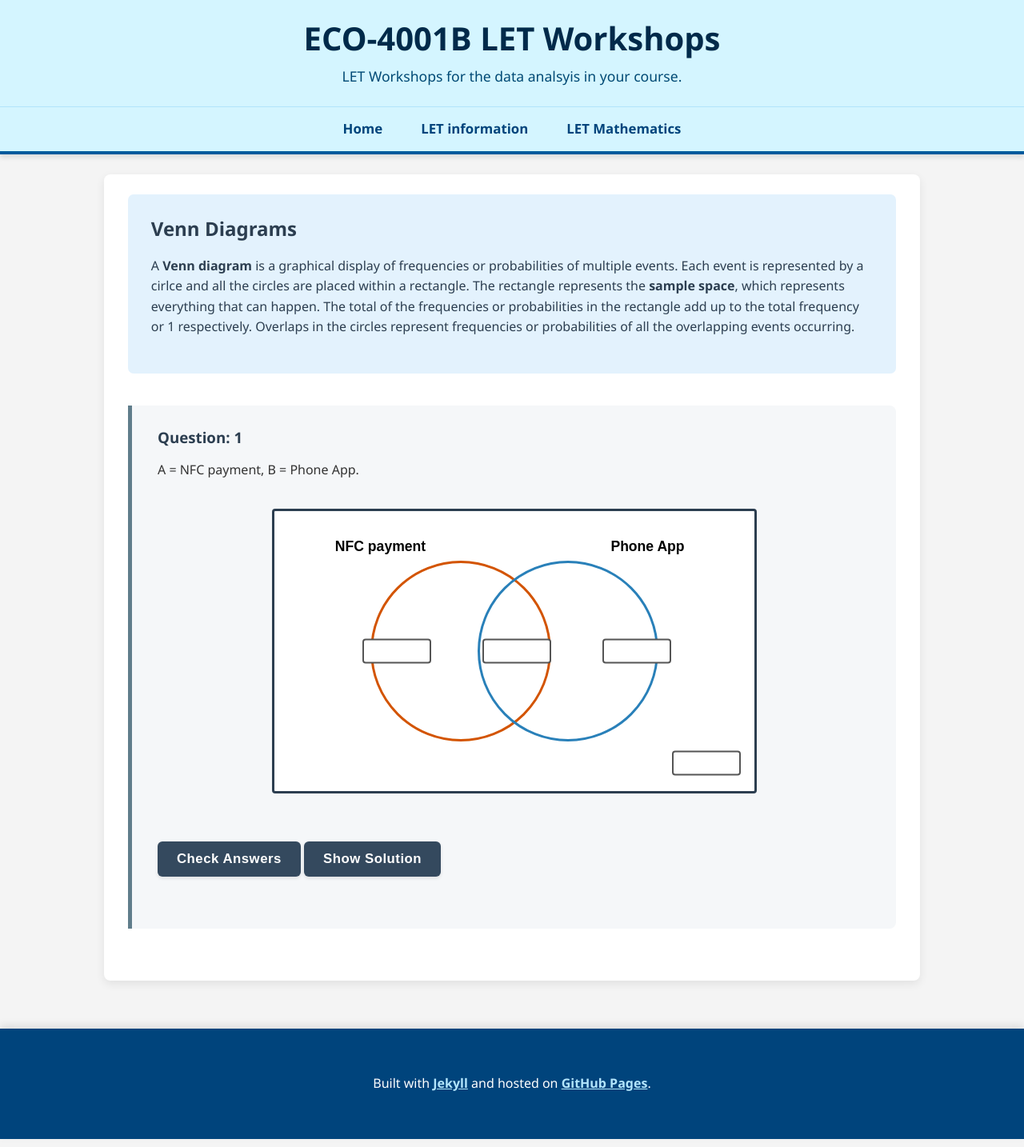
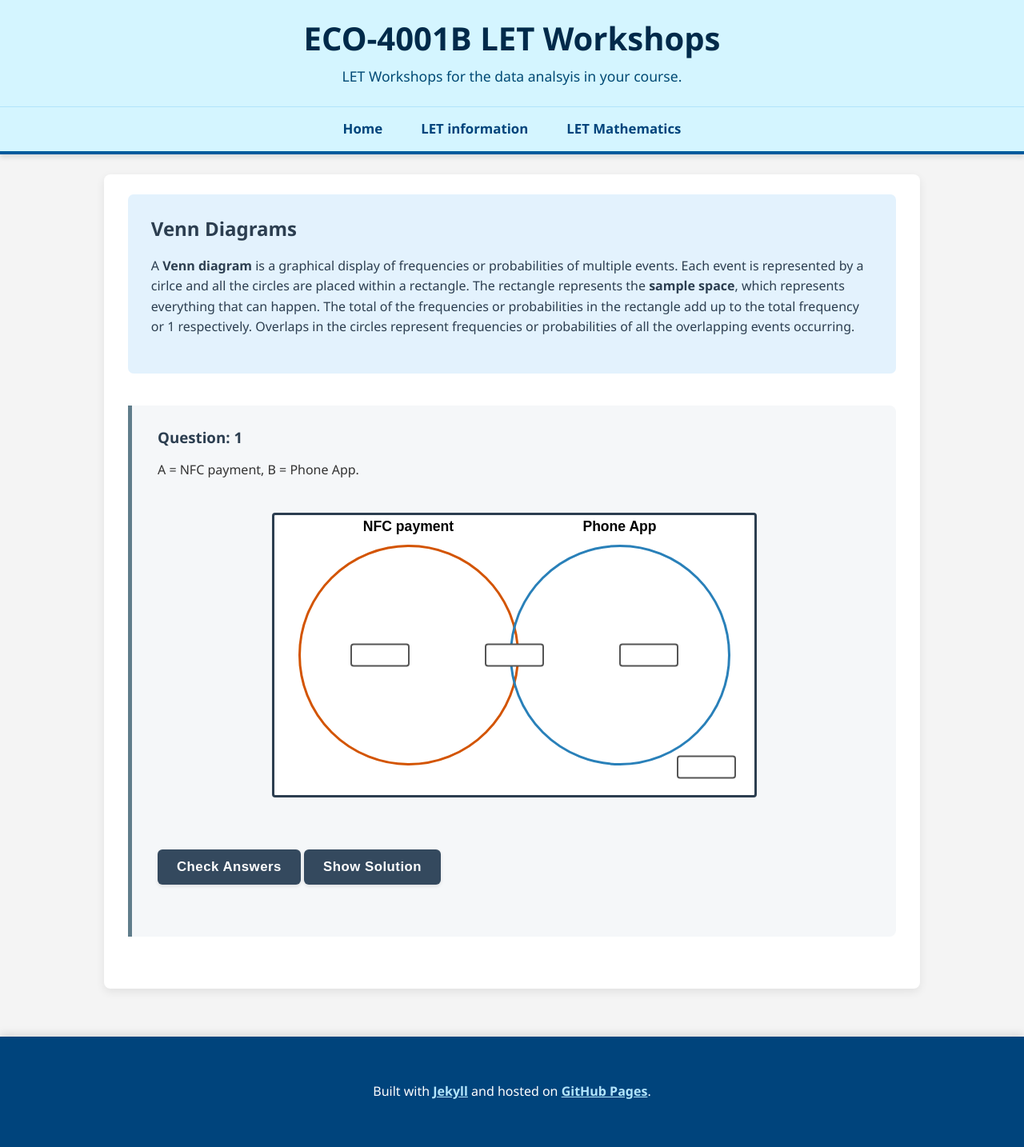
Before and after one commit to probe973/eco-4001b, a Jekyll site: the page built from probability/03-venn.md, in a window 1280 px wide. Shown: the whole page at 80% size. Built offline with Jekyll 4.4.1, drawn with Linux system fonts in a browser that asks for light colours.

Commit message:
Update style.css

```diff
--- a/assets/css/style.css
+++ b/assets/css/style.css
@@ -461,25 +461,26 @@ input[type=number] {
     background-color: #ffe6e6;
 }
 
-/* --- VENN DIAGRAM STYLES (Adjusted for Fit) --- */
+/* --- VENN DIAGRAM STYLES (Fixed Alignment) --- */
 
 .venn-wrapper {
     position: relative;
     width: 100%;
     max-width: 600px;
     height: 350px;
-    margin: 35px auto;
+    margin: 40px auto;
     border: 3px solid #2c3e50;
     background-color: #fff;
     border-radius: 4px;
     font-family: sans-serif;
 }
 
-/* Circles - Balanced overlap */
+/* Circles - Made wider (45% of container) to ensure inputs fit */
 .venn-circle {
     position: absolute;
-    width: 220px;
-    height: 220px;
+    width: 45%;
+    padding-bottom: 45%; /* Creates a responsive circle based on width */
+    height: 0;           /* Height handled by padding-bottom */
     border-radius: 50%;
     border: 3px solid #2c3e50;
     top: 50%;
@@ -487,38 +488,30 @@ input[type=number] {
     pointer-events: none;
 }
 
-/* Positioned to ensure overlap but keep inputs inside */
+/* Positioned close to edges to leave room for the "Only" inputs */
 .venn-left {
-    left: 20%;
+    left: 5%;
     border-color: #d35400; /* Orange */
 }
 
 .venn-right {
-    right: 20%;
+    right: 5%;
     border-color: #2980b9; /* Blue */
 }
 
-/* Labels - Adjusted to sit clear of the overlap */
+/* Labels */
 .venn-label {
     position: absolute;
-    top: -35px;
-    width: 200px;
+    top: -40px;
+    width: 200%; /* Wide to prevent wrapping */
+    left: -50%;  /* Center relative to the circle */
+    text-align: center;
     font-weight: bold;
     font-size: 1.1em;
     color: #000;
 }
 
-.venn-left .venn-label {
-    right: 50%;
-    text-align: center;
-}
-
-.venn-right .venn-label {
-    left: 50%;
-    text-align: center;
-}
-
-/* Input Zones - Moved inwards to match the circles */
+/* Input Zones */
 .venn-zone {
     position: absolute;
     top: 50%;
@@ -528,9 +521,14 @@ input[type=number] {
     z-index: 20;
 }
 
-/* NEW POSITIONS: These put the inputs safely inside the circles */
-.zone-a-only { left: 25%; }
-.zone-b-only { left: 75%; }
+/*
+   POSITIONING FIX:
+   Left Input: 22% (Inside the left moon)
+   Right Input: 78% (Inside the right moon)
+   Intersect: 50% (Dead center)
+*/
+.zone-a-only { left: 22%; }
+.zone-b-only { left: 78%; }
 .zone-intersect { left: 50%; }
 
 .zone-outside {
@@ -539,10 +537,9 @@ input[type=number] {
     width: auto;
 }
 
-/* Input Styling */
 .venn-zone input {
-    width: 70px;
-    padding: 6px;
+    width: 60px; /* Slightly smaller to fit */
+    padding: 5px;
     text-align: center;
     font-weight: bold;
     border: 2px solid #555;
@@ -551,15 +548,14 @@ input[type=number] {
     pointer-events: auto;
 }
 
-/* --- ACCESSIBILITY & VALIDATION --- */
-/* High Specificity to force colors to show */
+/* --- VALIDATION COLORS (High Contrast) --- */
 .venn-zone input.input-correct {
-    border: 3px solid #006400 !important; /* Dark Green */
+    border: 3px solid #006400 !important;
     background-color: #e8f5e9 !important;
 }
 
 .venn-zone input.input-incorrect {
-    border: 3px solid #8b0000 !important; /* Dark Red */
+    border: 3px solid #8b0000 !important;
     background-color: #fbe9e7 !important;
 }
 
@@ -571,13 +567,9 @@ input[type=number] {
     border-radius: 3px;
 }
 
+/* Mobile Adjustments */
 @media (max-width: 500px) {
-    .venn-wrapper { height: 300px; }
-    .venn-circle { width: 150px; height: 150px; }
-    .venn-left { left: 10%; }
-    .venn-right { right: 10%; }
-
-    /* Adjust inputs for mobile */
-    .zone-a-only { left: 20%; }
-    .zone-b-only { left: 80%; }
+    .venn-wrapper { height: 280px; }
+    /* On small screens, shrink inputs slightly */
+    .venn-zone input { width: 50px; font-size: 0.9em; }
 }
```
